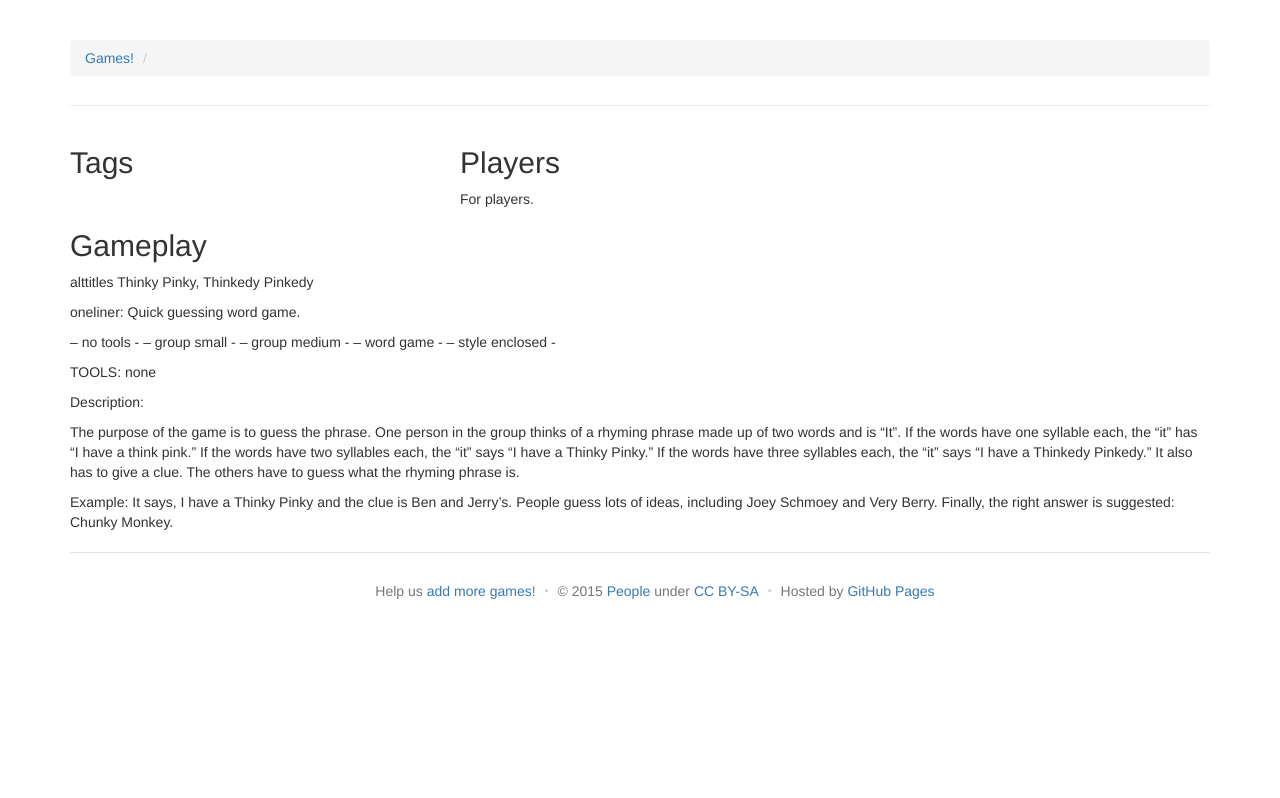
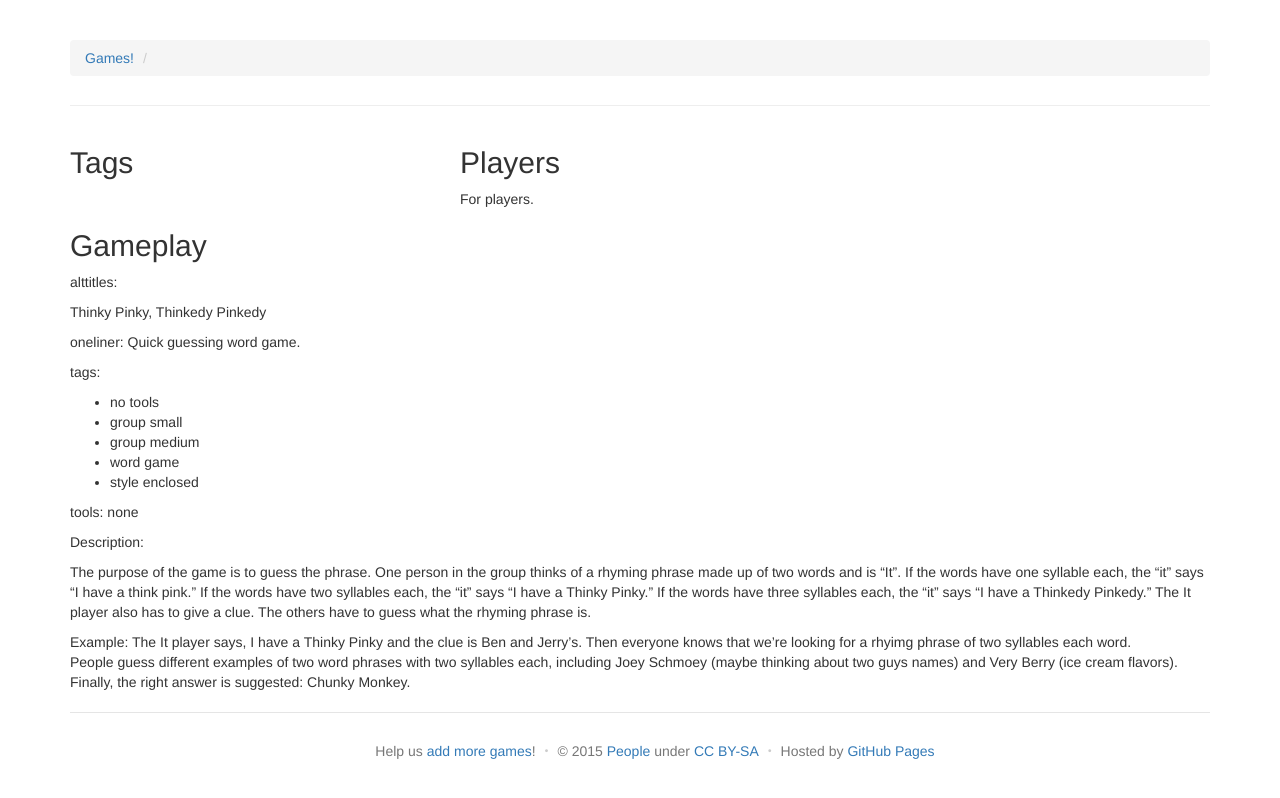
Before and after one commit to davidselassie/games, a Jekyll site: the page built from _games/thinkpink.md, in a window 1280 px wide. Shown: the top 798 px of the page. Built offline with Jekyll 4.4.1, drawn with Linux system fonts in a browser that asks for light colours.

Commit message:
Update thinkpink.md

```diff
--- a/_games/thinkpink.md
+++ b/_games/thinkpink.md
@@ -1,24 +1,27 @@
 ---
 Think Pink
 ---
-alttitles
+alttitles:
+
 Thinky Pinky, Thinkedy Pinkedy
 
 oneliner: Quick guessing word game.
 
--- no tools -
--- group small -
--- group medium -
--- word game -
--- style enclosed -
+tags:
 
-TOOLS: none
+- no tools
+- group small
+- group medium
+- word game
+- style enclosed
+
+tools: none
 
 Description:
 
-The purpose of the game is to guess the phrase.  One person in the group thinks of a rhyming phrase made up of two words and is "It".  If the words have one syllable each, the "it" has "I have a think pink."  If the words have two syllables each, the "it" says "I have a Thinky Pinky."  If the words have three syllables each, the "it" says "I have a Thinkedy Pinkedy." It also has to give a clue.  The others have to guess what the rhyming phrase is.
+The purpose of the game is to guess the phrase.  One person in the group thinks of a rhyming phrase made up of two words and is "It".  If the words have one syllable each, the "it" says "I have a think pink."  If the words have two syllables each, the "it" says "I have a Thinky Pinky."  If the words have three syllables each, the "it" says "I have a Thinkedy Pinkedy." The It player also has to give a clue.  The others have to guess what the rhyming phrase is.
 
 Example:
-It says, I have a Thinky Pinky and the clue is Ben and Jerry's.
-People guess lots of ideas, including Joey Schmoey and Very Berry.
+The It player says, I have a Thinky Pinky and the clue is Ben and Jerry's.  Then everyone knows that we're looking for a rhyimg phrase of two syllables each word.
+People guess different examples of two word phrases with two syllables each, including Joey Schmoey (maybe thinking about two guys names) and Very Berry (ice cream flavors).
 Finally, the right answer is suggested: Chunky Monkey.
```
